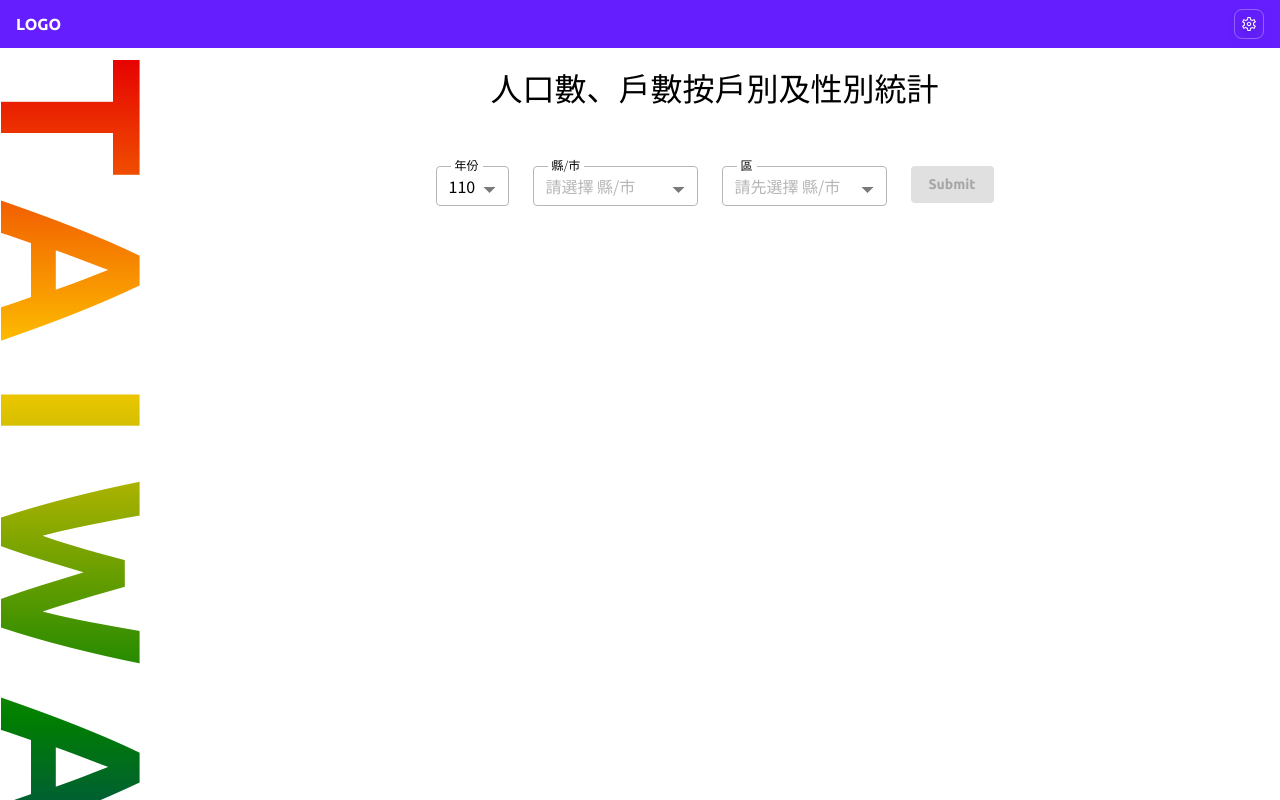
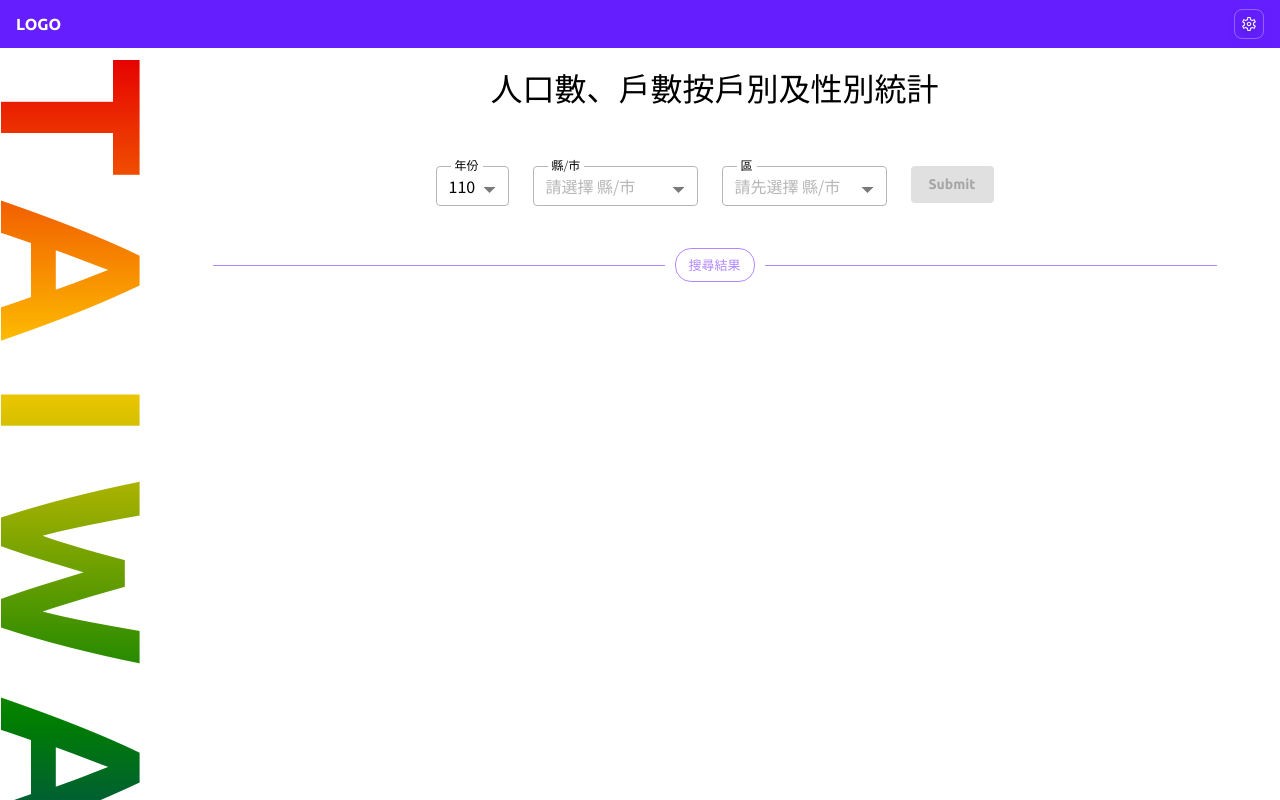
Before and after one commit to ShanyuJung/gov-data-api, a Next.js app: page / in a window 1280 px wide. Built offline with nearby package versions, Linux system fonts and the light colour scheme.

Commit message:
Feat: Add Divider component

```diff
--- /dev/null
+++ b/components/searching/Divider.tsx
@@ -0,0 +1,36 @@
+import styled from "styled-components";
+
+const DividerContainer = styled.div`
+  display: flex;
+  justify-content: center;
+  align-items: center;
+  gap: 10px;
+  width: 100%;
+`;
+
+const DividerLine = styled.div`
+  flex-grow: 1;
+  border-top: 1px solid #b388ff;
+`;
+
+const DividerText = styled.h3`
+  font-family: "Inter";
+  font-style: normal;
+  font-weight: 500;
+  font-size: 13px;
+  line-height: 16px;
+  padding: 8px 13px;
+  color: #b388ff;
+  border: 1px solid #b388ff;
+  border-radius: 16px;
+`;
+
+export default function Divider() {
+  return (
+    <DividerContainer>
+      <DividerLine />
+      <DividerText>搜尋結果</DividerText>
+      <DividerLine />
+    </DividerContainer>
+  );
+}
--- a/components/searching/Searching.tsx
+++ b/components/searching/Searching.tsx
@@ -1,4 +1,5 @@
 import styled from "styled-components";
+import Divider from "./Divider";
 import SearchingGroup from "./SearchingGroup";
 
 const SearchingContainer = styled.div`
@@ -28,13 +29,12 @@ const SearchingTitle = styled.h1`
   }
 `;
 
-function Searching() {
+export default function Searching() {
   return (
     <SearchingContainer>
       <SearchingTitle>人口數、戶數按戶別及性別統計</SearchingTitle>
       <SearchingGroup />
+      <Divider />
     </SearchingContainer>
   );
 }
-
-export default Searching;
--- a/pages/_document.tsx
+++ b/pages/_document.tsx
@@ -5,7 +5,7 @@ export default function Document() {
     <Html lang="en">
       <Head>
         <link
-          href="https://fonts.googleapis.com/css2?family=Noto+Sans+TC:wght@300;400;500&family=Ubuntu:wght@700&display=swap"
+          href="https://fonts.googleapis.com/css2?family=Inter:wght@500&family=Noto+Sans+TC:wght@300;400;500&family=Ubuntu:wght@700&display=swap"
           rel="stylesheet"
         />
       </Head>
```
